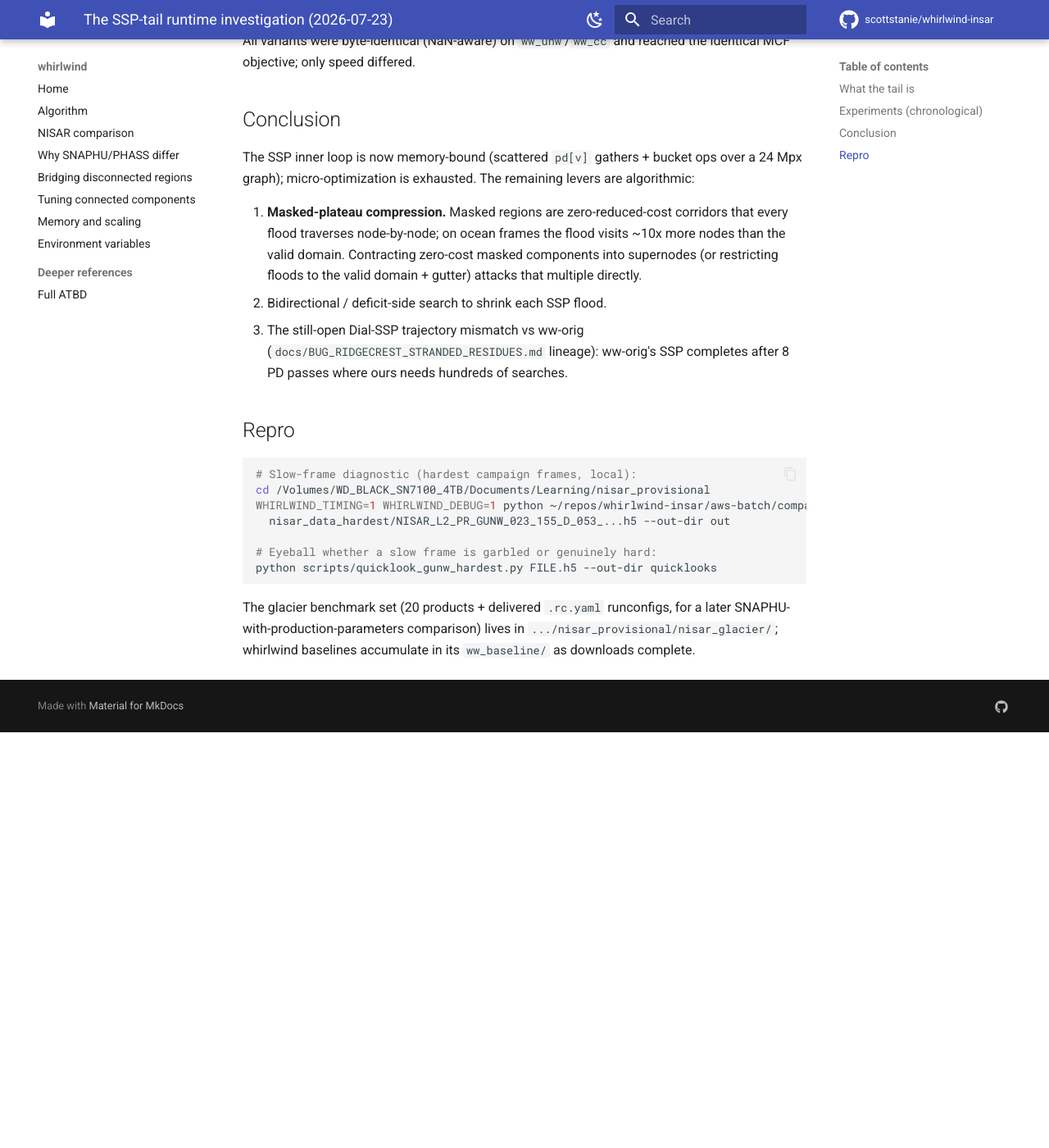
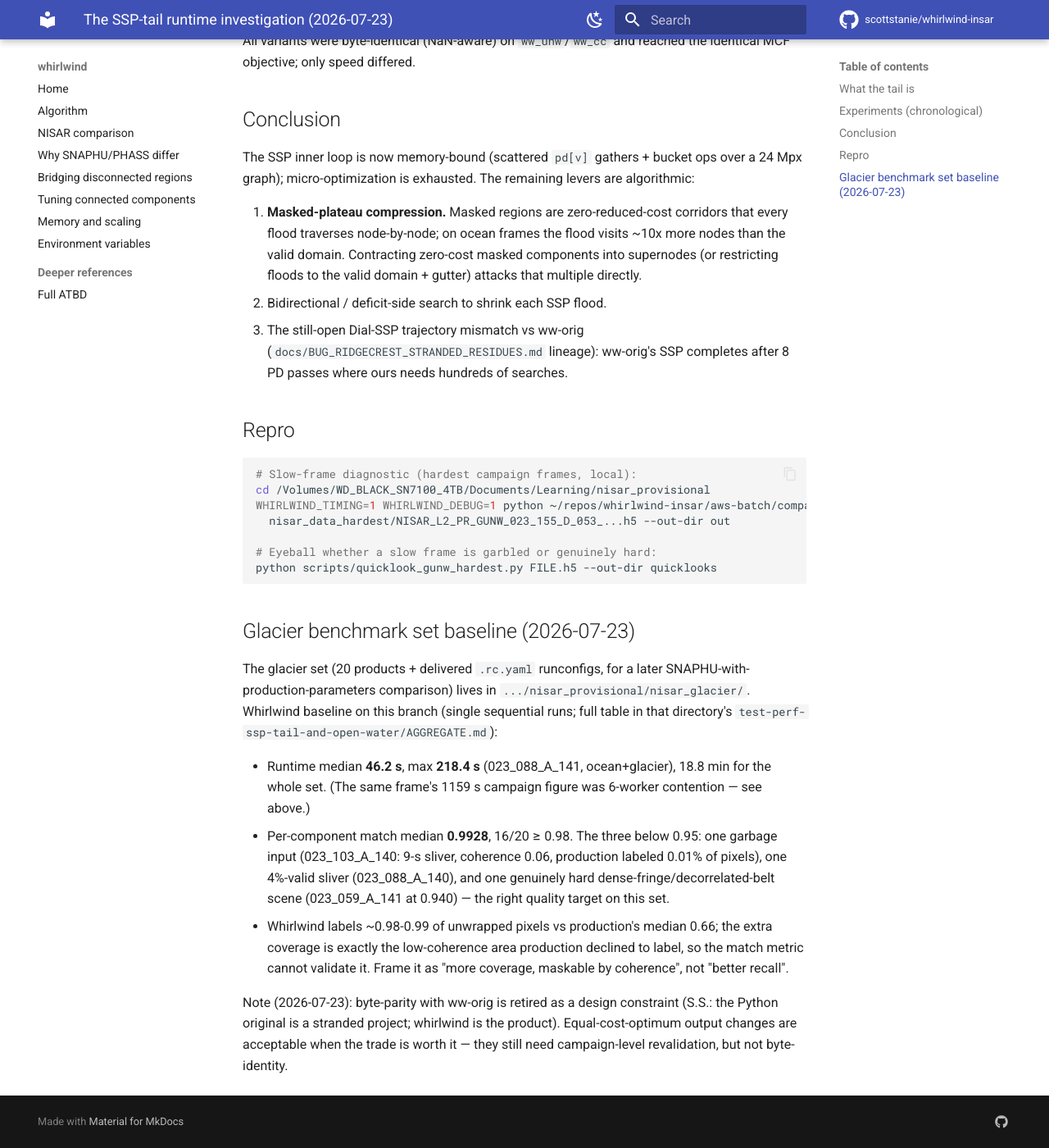
Before and after one commit to scottstanie/whirlwind-insar, an MkDocs documentation site: the page built from docs/PERF_SSP_TAIL.md, in a window 1280 px wide and 1400 px high, scrolled down 1358 px. Shown: the whole window at 82% size. Built offline with MkDocs 1.6.1 and Material for MkDocs 9.7.7, drawn with Linux system fonts in a browser that asks for light colours; comment, search, counter and statistics services are not loaded; before the commit the page ends 2251 px from its top, so only the background shows below that.

Commit message:
Record the glacier-set baseline and retire ww-orig byte-parity
Adds the 20-frame glacier benchmark baseline (runtime median 46.2 s, max
218.4 s single-run; per-comp match median 0.9928, 16/20 >= 0.98; the
three sub-0.95 frames are one garbage sliver, one 4%-valid sliver, and
one genuinely hard dense-fringe scene) and notes that byte-parity with
the Python original is no longer a design gate - equal-cost-optimum
output changes now need campaign-level metric revalidation, not
byte-identity.

Co-Authored-By: Claude Fable 5 <noreply@anthropic.com>

````diff
--- a/docs/PERF_SSP_TAIL.md
+++ b/docs/PERF_SSP_TAIL.md
@@ -64,7 +64,29 @@ WHIRLWIND_TIMING=1 WHIRLWIND_DEBUG=1 python ~/repos/whirlwind-insar/aws-batch/co
 python scripts/quicklook_gunw_hardest.py FILE.h5 --out-dir quicklooks
 ```
 
-The glacier benchmark set (20 products + delivered `.rc.yaml` runconfigs, for
-a later SNAPHU-with-production-parameters comparison) lives in
-`.../nisar_provisional/nisar_glacier/`; whirlwind baselines accumulate in its
-`ww_baseline/` as downloads complete.
+## Glacier benchmark set baseline (2026-07-23)
+
+The glacier set (20 products + delivered `.rc.yaml` runconfigs, for a later
+SNAPHU-with-production-parameters comparison) lives in
+`.../nisar_provisional/nisar_glacier/`. Whirlwind baseline on this branch
+(single sequential runs; full table in that directory's
+`test-perf-ssp-tail-and-open-water/AGGREGATE.md`):
+
+- Runtime median **46.2 s**, max **218.4 s** (023_088_A_141, ocean+glacier),
+  18.8 min for the whole set. (The same frame's 1159 s campaign figure was
+  6-worker contention — see above.)
+- Per-component match median **0.9928**, 16/20 ≥ 0.98. The three below 0.95:
+  one garbage input (023_103_A_140: 9-s sliver, coherence 0.06, production
+  labeled 0.01% of pixels), one 4%-valid sliver (023_088_A_140), and one
+  genuinely hard dense-fringe/decorrelated-belt scene (023_059_A_141 at
+  0.940) — the right quality target on this set.
+- Whirlwind labels ~0.98-0.99 of unwrapped pixels vs production's median
+  0.66; the extra coverage is exactly the low-coherence area production
+  declined to label, so the match metric cannot validate it. Frame it as
+  "more coverage, maskable by coherence", not "better recall".
+
+Note (2026-07-23): byte-parity with ww-orig is retired as a design
+constraint (S.S.: the Python original is a stranded project; whirlwind is
+the product). Equal-cost-optimum output changes are acceptable when the
+trade is worth it — they still need campaign-level revalidation, but not
+byte-identity.
````
